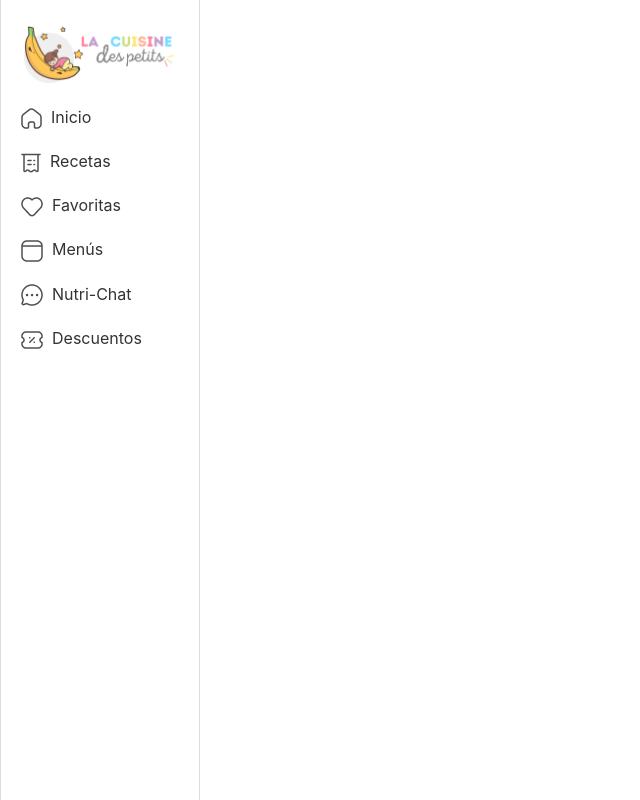
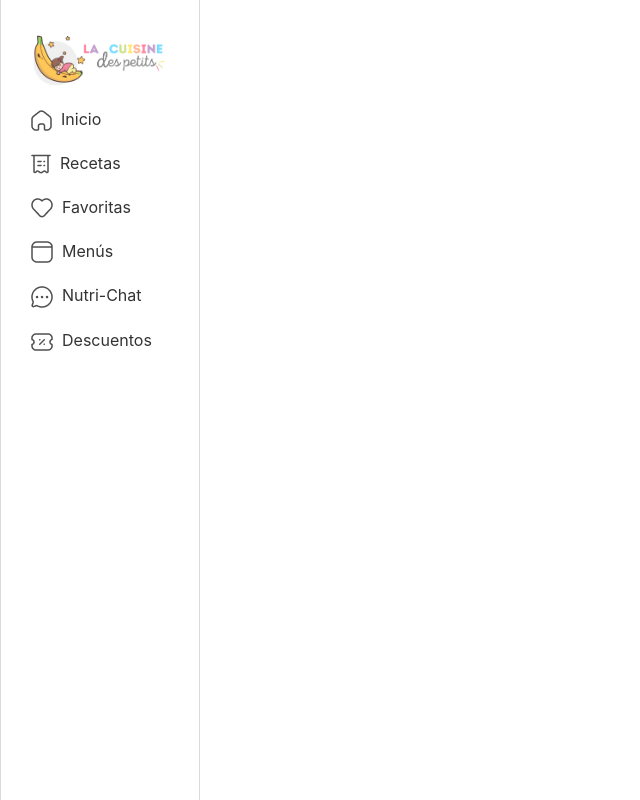
Before and after one commit to practicasLienzzo/La-Cuisine, a plain HTML site: page AllRecipes.html in a window 1280 px wide. Shown: the whole page, without its empty margins (0-640 px from the left). Drawn offline with nearby package versions, Linux system fonts and the light colour scheme.

Commit message:
small changes to NavBar
just saving some small changes.

```diff
--- a/CSS/AllRecipesCss/AllRecipes.css
+++ b/CSS/AllRecipesCss/AllRecipes.css
@@ -1,25 +1,21 @@
 .side-navbar {
     height: 100%;
     position: fixed;
-    top: 0;
-    left: 0;
     width: 200px;
-    padding: 20px;
+    padding: 30px;
 
     justify-content: center;
 
-    border: 1px solid #DCDCDC;
+    border: 1px solid hsl(0, 0%, 86%);
     border-top: none;
     border-bottom: none;
 }
-
 .side-navbar a {
   display: block;
   margin-top: 20px;
   text-decoration: none;
   color: #333;
 }
-
 .side-navbar a:hover {
   color: #000;
 }
```
Also changed, not shown: AllRecipes.html (line endings or trailing spaces). Lines whose indentation alone changed are shown as unchanged.
